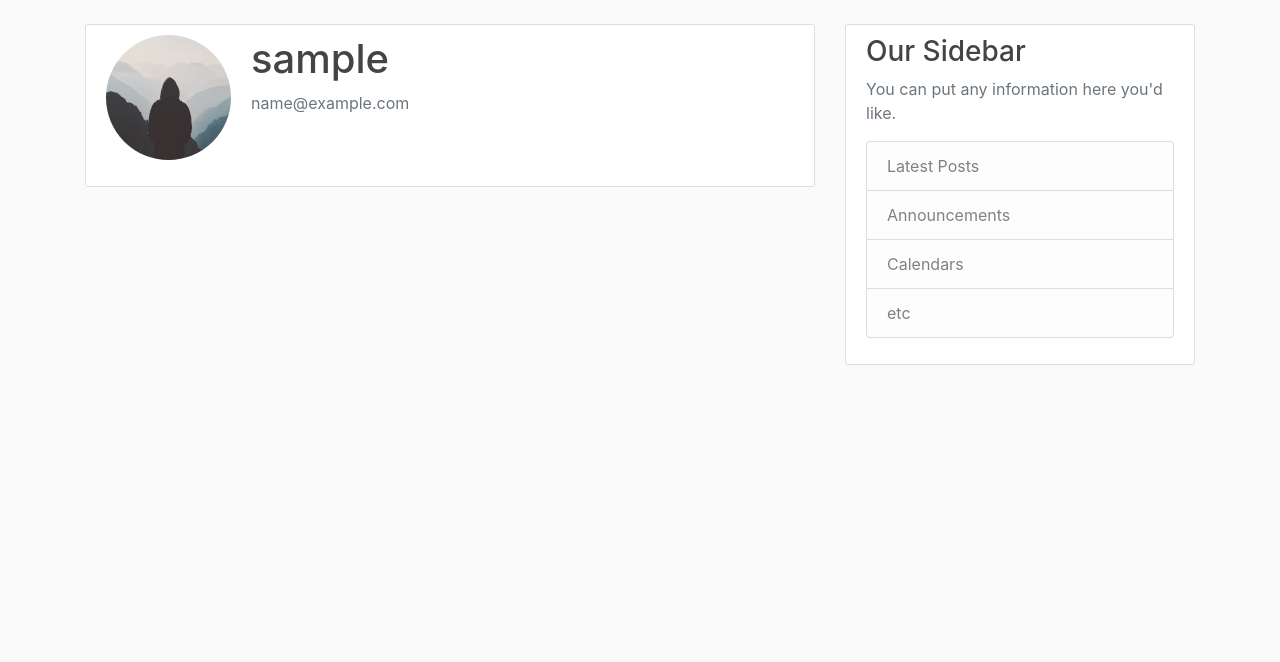
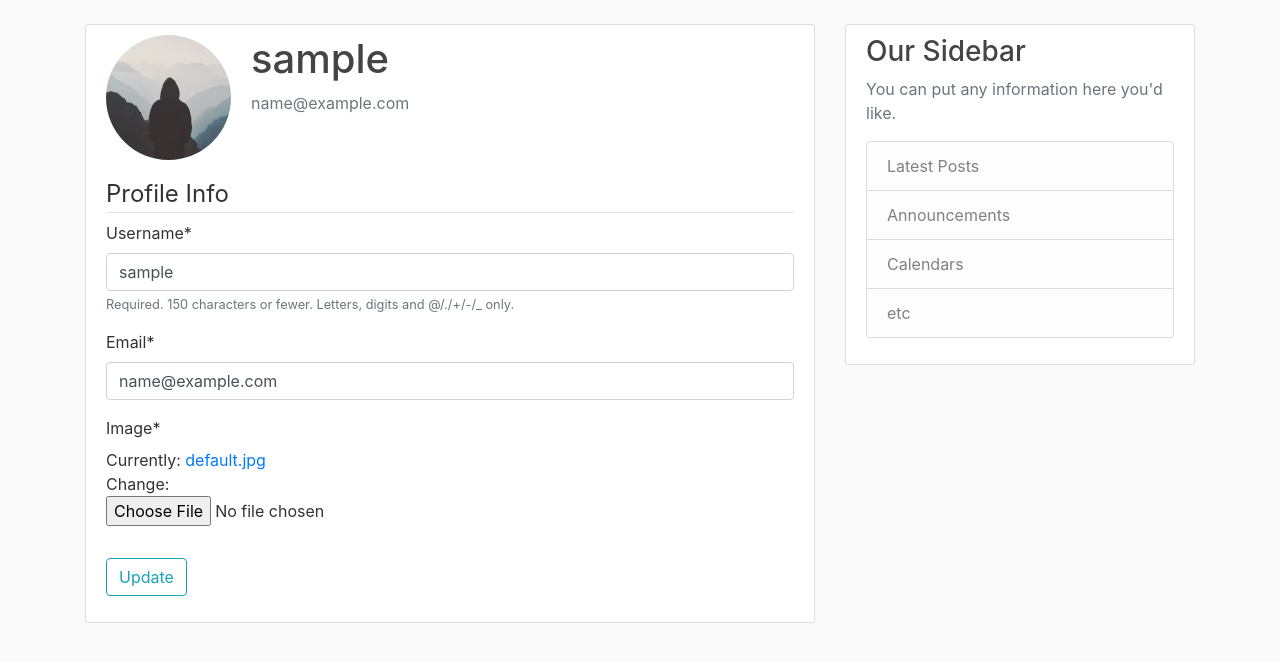
Before and after one commit to kangheeyong/STUDY-django, a Django app: page /users/profile/ in a window 1280 px wide. Shown: the part 56-718 px from the top of the page. Run offline with Django 3.2, Linux system fonts and the light colour scheme; the visitor is signed in with stand-in values (Sample User, id 1); some libraries are stand-ins or nearby versions.

Commit message:
add profile

```diff
--- a/django/blog/templates/blog/home.html
+++ b/django/blog/templates/blog/home.html
@@ -3,6 +3,7 @@
 {% block content %}
 {% for post in posts %}
 <article class="media content-section">
+  <img class="rounded-circle article-img" src="{{ post.author.profile.image.url }}" alt="">
   <div class="media-body">
     <div class="article-metadata">
       <a class="mr-2" href="#">{{ post.author }}</a>
--- a/django/users/forms.py
+++ b/django/users/forms.py
@@ -2,6 +2,7 @@ from django import forms
 from django.contrib.auth.models import User
 from django.contrib.auth.forms import UserCreationForm
 
+from users.models import Profile
 
 class UserRegisterFrom(UserCreationForm):
     email = forms.EmailField()
@@ -9,3 +10,17 @@ class UserRegisterFrom(UserCreationForm):
     class Meta:
         model = User
         fields = ("username", "email", "password1", "password2")
+
+
+class UserUpdateForm(forms.ModelForm):
+    email = forms.EmailField()
+
+    class Meta:
+        model = User
+        fields = ("username", "email")
+
+
+class ProfileUpdateForm(forms.ModelForm):
+    class Meta:
+        model = Profile
+        fields = ('image',)
--- a/django/users/models.py
+++ b/django/users/models.py
@@ -1,4 +1,4 @@
-from typing import DefaultDict
+from PIL import Image
 from django.db import models
 from django.contrib.auth.models import User
 
@@ -9,3 +9,13 @@ class Profile(models.Model):
 
     def __str__(self):
         return f"{self.user.username} Profile"
+
+    def save(self):
+        super().save()
+
+        img = Image.open(self.image.path)
+
+        if img.height > 300 or img.width > 300:
+            output_size = (300, 300)
+            img.thumbnail(output_size)
+            img.save(self.image.path)
--- a/django/users/templates/users/profile.html
+++ b/django/users/templates/users/profile.html
@@ -10,6 +10,17 @@
       <p class="text-secondary">{{ user.email }}</p>
     </div>
   </div>
+  <form method="POST" enctype="multipart/form-data">
+    {% csrf_token %}
+    <fieldset class="form-group">
+      <legend class="border-bottom md-4">Profile Info</legend>
+      {{ u_form|crispy }}
+      {{ p_form|crispy }}
+    </fieldset>
+    <div class="form-group">
+      <button class="btn btn-outline-info" type="submit">Update</button>
+    </div>
+  </form>
 </div>
 
 {% endblock content %}
--- a/django/users/views.py
+++ b/django/users/views.py
@@ -3,7 +3,7 @@ from django.shortcuts import render, redirect
 from django.contrib.auth.decorators import login_required
 from django.contrib import messages
 
-from users.forms import UserRegisterFrom
+from users.forms import UserRegisterFrom, UserUpdateForm, ProfileUpdateForm
 
 
 def register(request: HttpRequest) -> HttpResponse:
@@ -20,4 +20,23 @@ def register(request: HttpRequest) -> HttpResponse:
 
 @login_required
 def profile(request: HttpRequest) -> HttpResponse:
-    return render(request, 'users/profile.html')
+    if request.method == "POST":
+        u_form = UserUpdateForm(request.POST, instance=request.user)
+        p_form = ProfileUpdateForm(request.POST,
+                                   request.FILES,
+                                   instance=request.user.profile)
+        if u_form.is_valid() and p_form.is_valid():
+            u_form.save()
+            p_form.save()
+            messages.success(request, "Your account has been updated!")
+            return redirect('users-profile')
+    else:
+        u_form = UserUpdateForm(instance=request.user)
+        p_form = ProfileUpdateForm(instance=request.user.profile)
+
+    context = {
+        'u_form': u_form,
+        'p_form': p_form
+    }
+
+    return render(request, 'users/profile.html', context)
```
Also changed, not shown: README.md, 1 other file.
